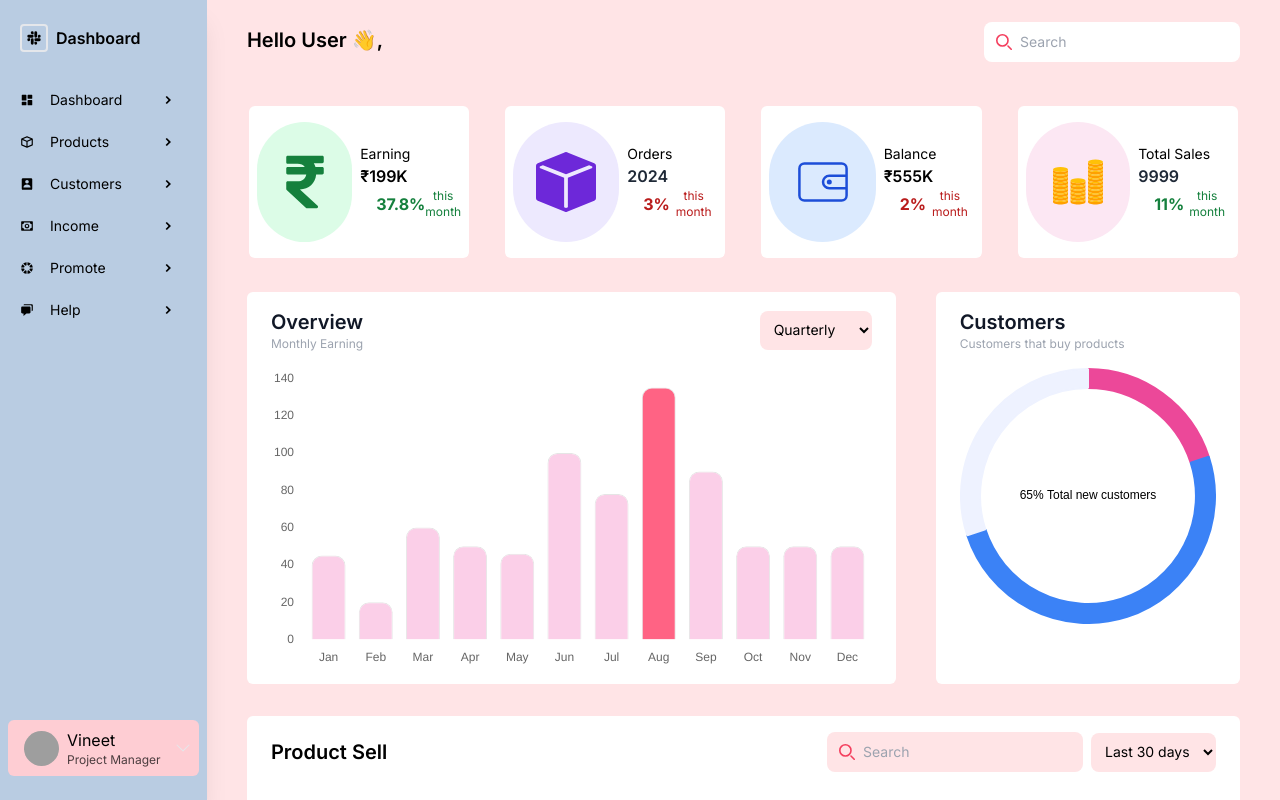
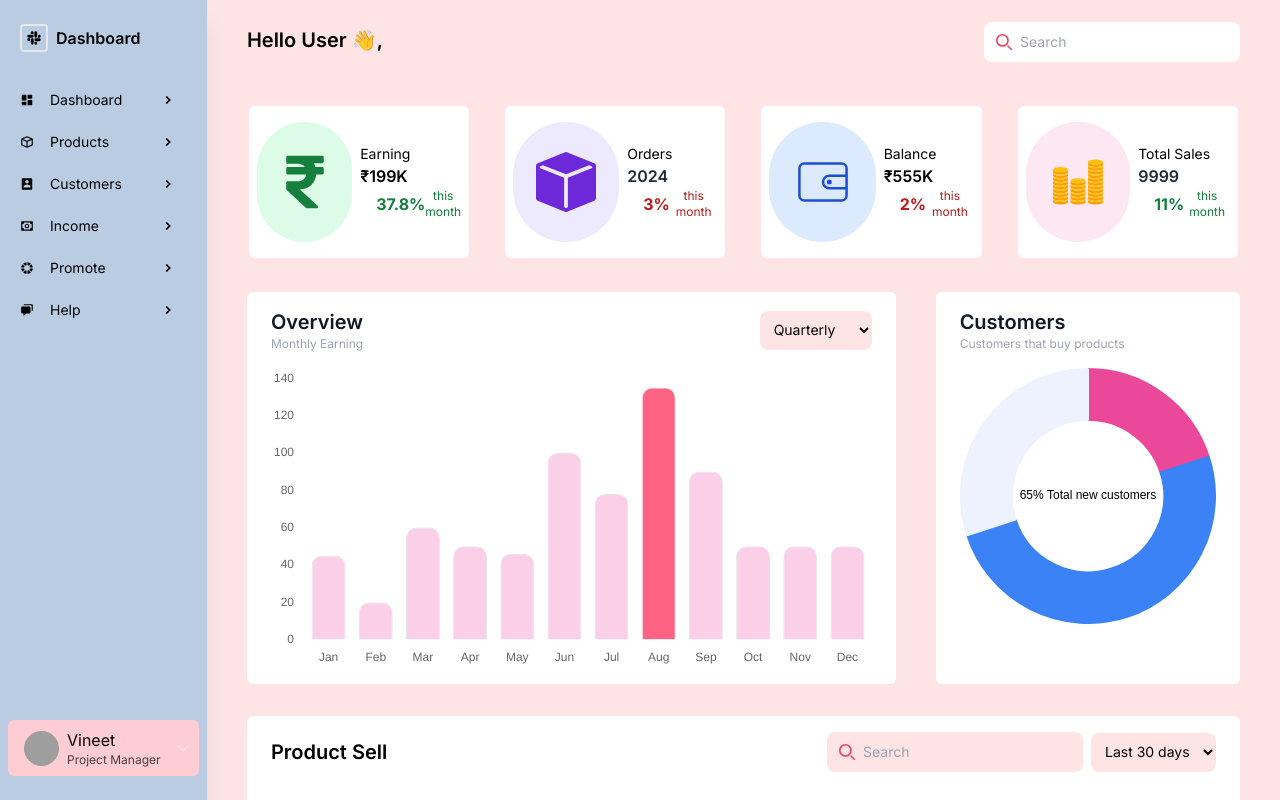
Before and after one commit to Vineet-23/Fitpeo-dashboard, a React (Vite) app: page / in a window 1280 px wide. Built offline with nearby package versions, Linux system fonts and the light colour scheme; grey boxes are pictures that could not be loaded; some icons are missing.

Commit message:
Update Donutchart.jsx

```diff
--- a/src/core/charts/Donutchart.jsx
+++ b/src/core/charts/Donutchart.jsx
@@ -20,7 +20,7 @@ const chartData = {
 
 const options = {
   responsive: true,
-  cutout: '85%',
+  cutout: '60%',
   plugins: {
     legend: {
       display: false
```
